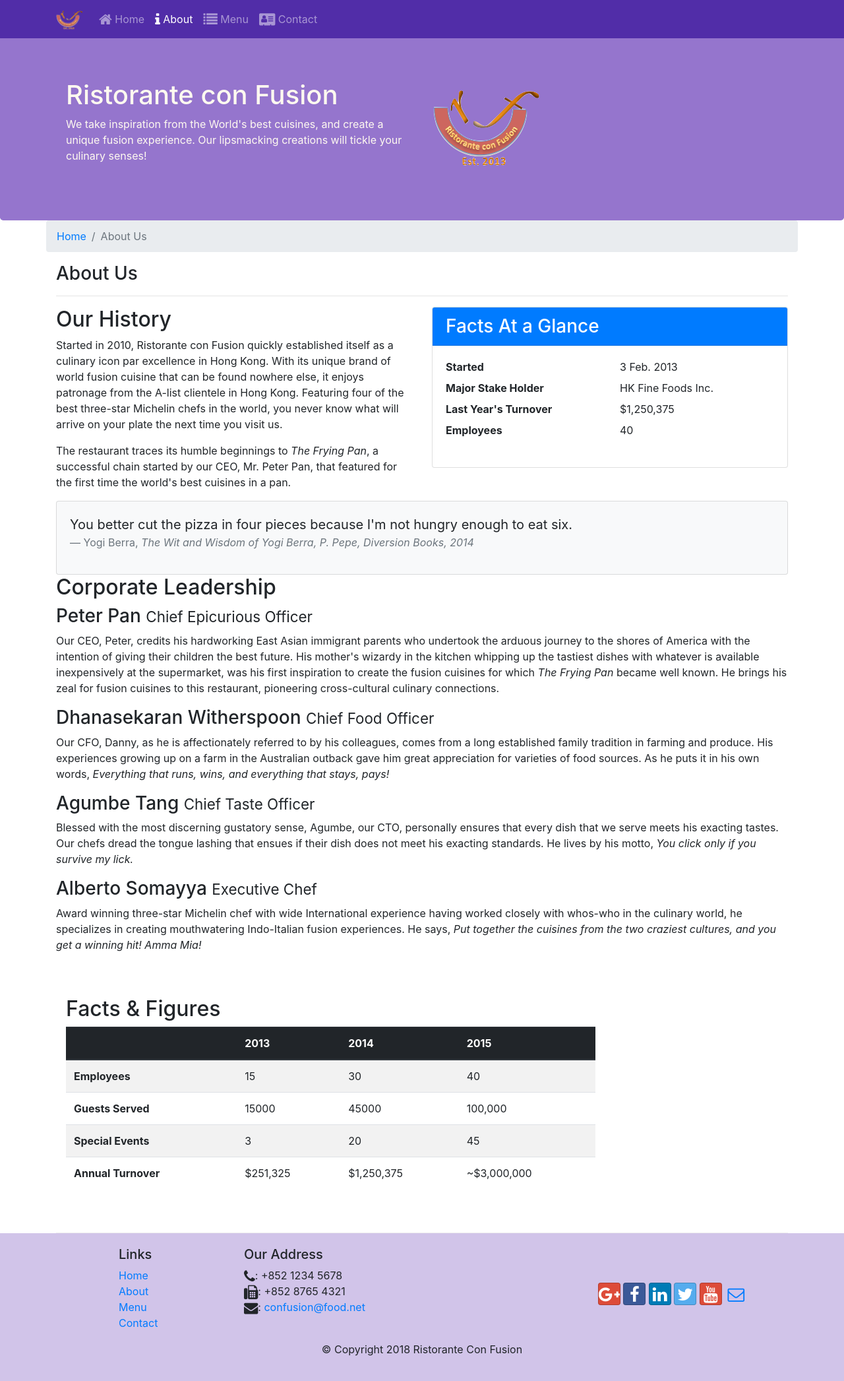
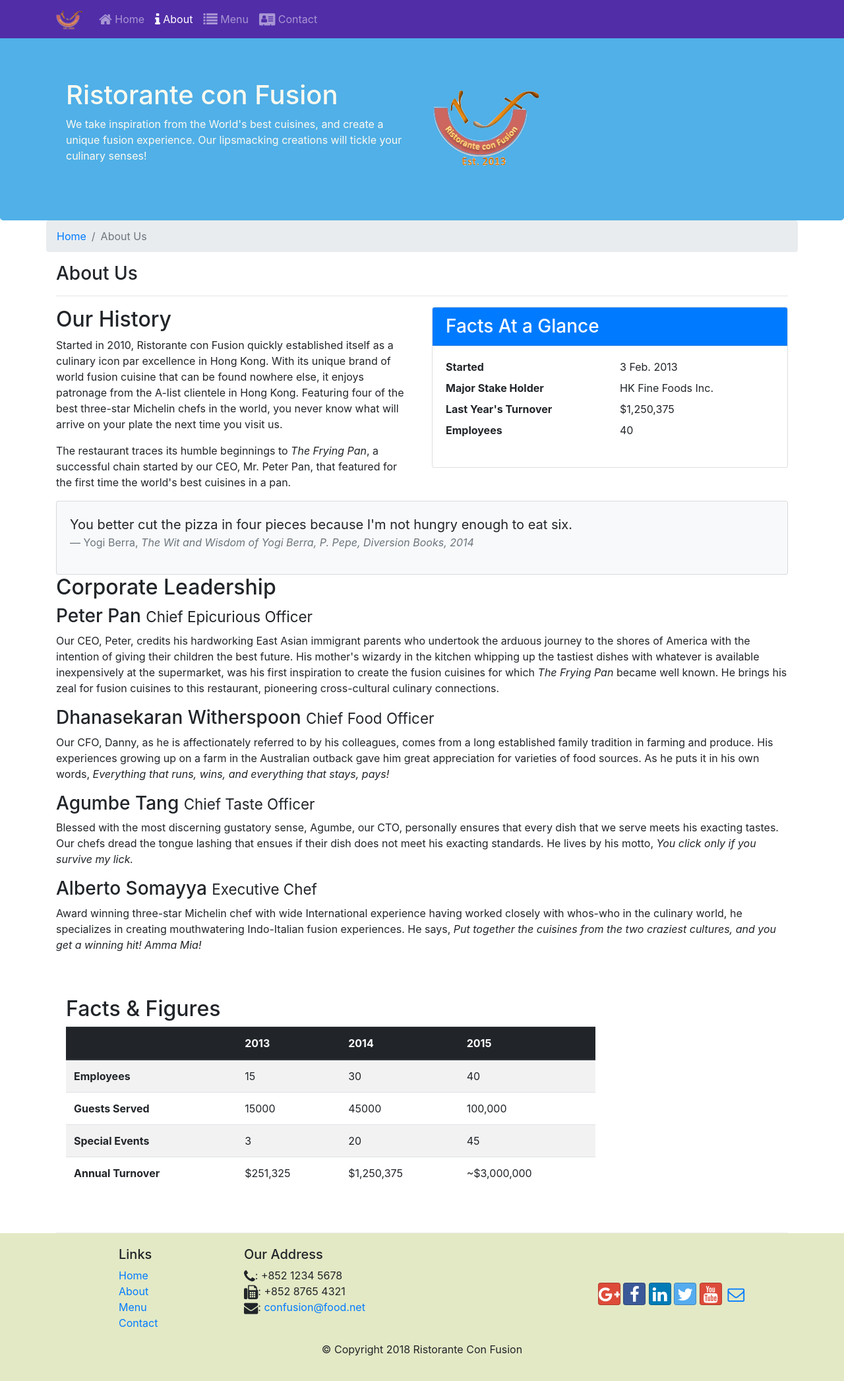
Before and after one commit to ajparker00/Bootstrap-Confusion, a website: page aboutus.html in a window 1280 px wide. Shown: the whole page at 66% size. Drawn offline with nearby package versions, Linux system fonts and the light colour scheme.

Commit message:
add week2 file

```diff
--- a/css/styles.css
+++ b/css/styles.css
@@ -12,7 +12,7 @@
 }
 
 .footer {
-    background-color: #d1c4e9;
+    background-color: #e3e9c5;
     margin: 0px auto;
     padding: 20px 0px 20px 0px;
 }
@@ -21,7 +21,7 @@
 .jumbotron {
     padding: 70px 30px 70px 30px;
     margin: 0px auto;
-    background: #9575cd;
+    background: #50b0e7;
     color: floralwhite;
 }
 
```
Also changed, not shown: index.html (+2 -2 lines).
